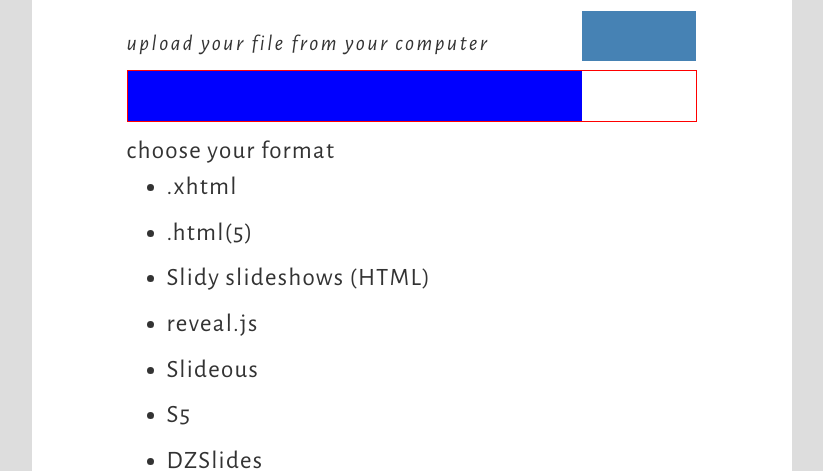
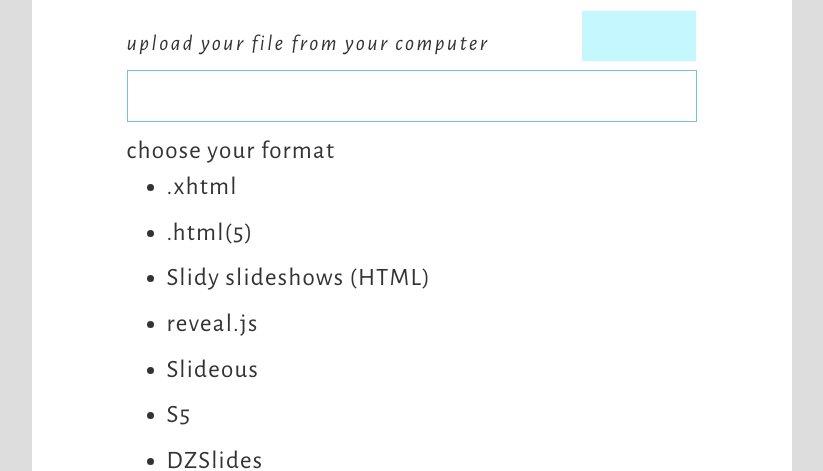
Before and after one commit to anastasia/pandocker, a website: page public/index.html in a window 1280 px wide. Shown: the part 338-809 px from the top of the page, without its empty margins (228-1051 px from the left). Drawn offline with nearby package versions, Linux system fonts and the light colour scheme; some packages are replaced by stand-ins of ours; a script that the page names is missing.

Commit message:
refactor - colors so that they are right

```diff
--- a/public/main.css
+++ b/public/main.css
@@ -71,7 +71,7 @@
   width:570px;
   height:52px;
   border:solid;
-  border-color:red;
+  border-color:#72C4E0;
   border-width: 1px;
   margin: 11px auto;
 }
@@ -79,7 +79,6 @@
 .pd-file-path {
   width: 80%;
   height: 100%;
-  background-color: blue;
   display: inline-block;
   overflow: hidden;
   padding: 7px 20px;
@@ -89,7 +88,7 @@
 .pd-file-upload {
   width: 20%;
   height: 100%;
-  background-color: steelblue;
+  background-color:#C5F7FF;
   display: inline-block;
   position: relative;
   float: right;
```
